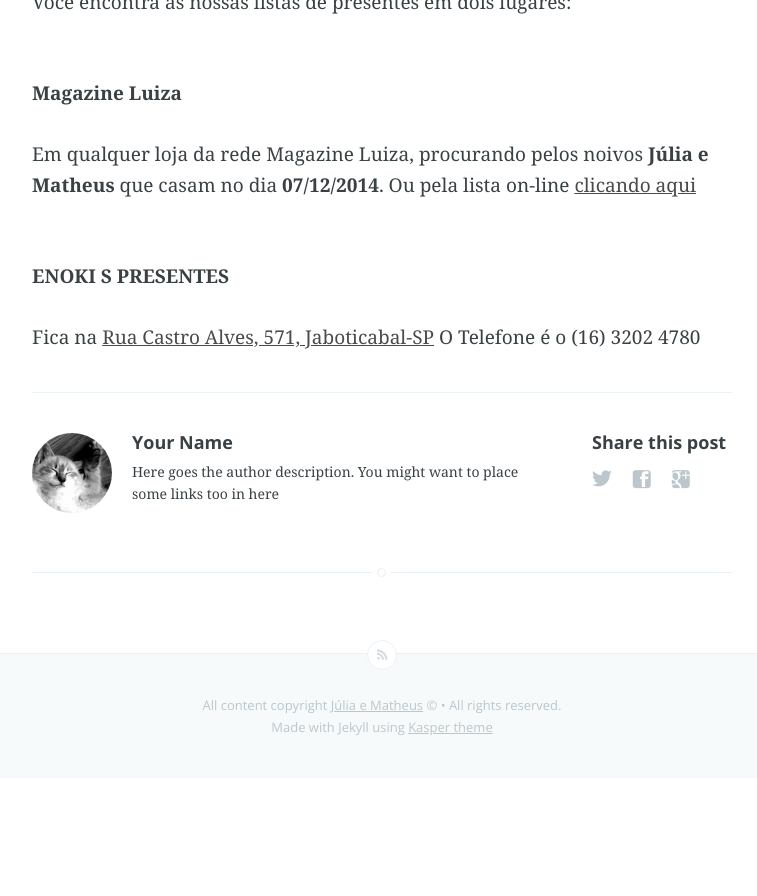
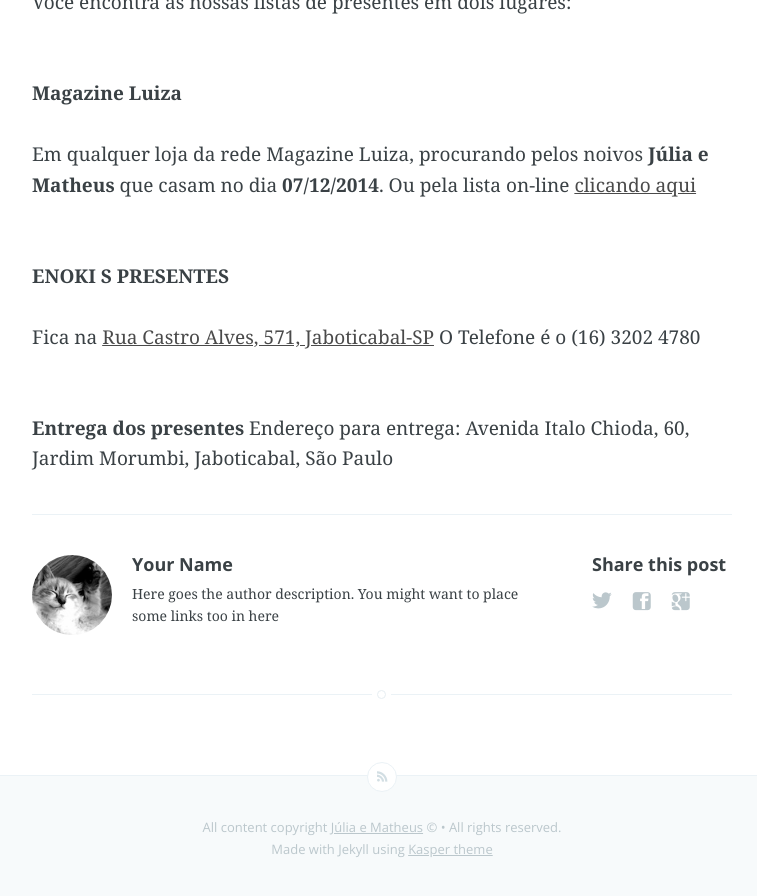
Before and after one commit to matheus/juliaematheus, a Jekyll site: the page built from _posts/2014-10-17-anuncio.markdown, in a window 1280 px wide and 900 px high, scrolled down 4456 px. Shown: the top 896 px of the window, without its empty margins (258-1015 px from the left). Built offline with Jekyll 4.4.1, drawn with Linux system fonts in a browser that asks for light colours; Markdown is read by kramdown in place of the engine named in the settings; before the commit the page ends 5234 px from its top, so only the background shows below that.

Commit message:
commit by rakefile

```diff
--- a/_posts/2014-10-17-anuncio.markdown
+++ b/_posts/2014-10-17-anuncio.markdown
@@ -41,5 +41,8 @@
 Fica na [Rua Castro Alves, 571, Jaboticabal-SP](https://goo.gl/maps/tI7VB)
 O Telefone é o (16) 3202 4780
 
+<br>
+**Entrega dos presentes**
+Endereço para entrega: Avenida Italo Chioda, 60, Jardim Morumbi, Jaboticabal, São Paulo
 
 <!-- more -->
```
